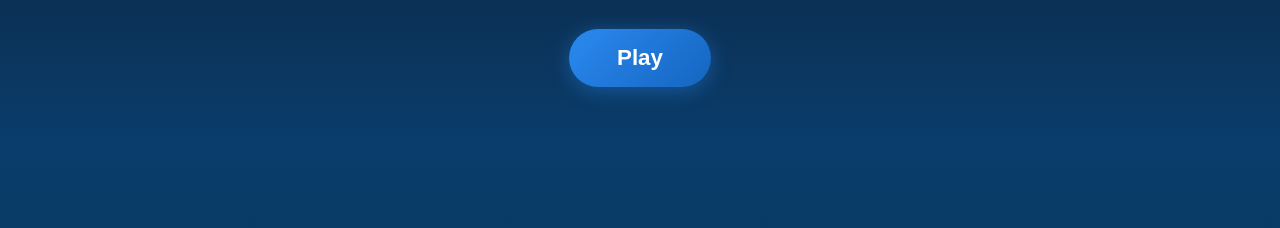
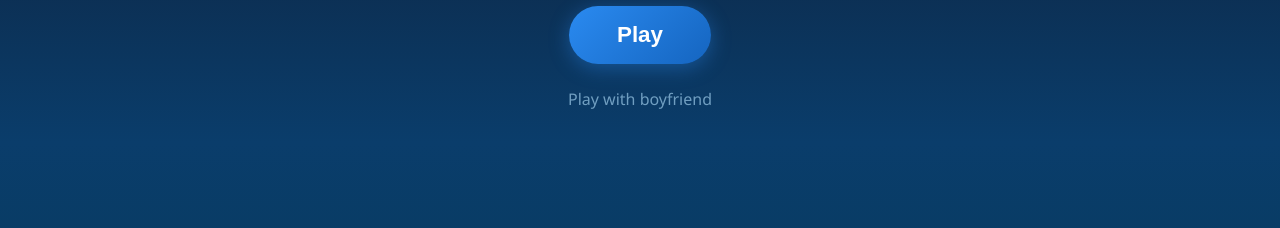
Before and after one commit to skypalovaa/snake-game-friend, a plain HTML site: page index.html in a window 1280 px wide. Shown: the part 418-646 px from the top of the page. Drawn offline with Linux system fonts and the light colour scheme.

Commit message:
Add link to boyfriend version on title screen
Co-Authored-By: Claude Opus 4.6 <noreply@anthropic.com>

```diff
--- a/index.html
+++ b/index.html
@@ -26,6 +26,11 @@ canvas { display: block; }
     transition: transform 0.2s, box-shadow 0.2s;
 }
 #play-btn:hover { transform: scale(1.05); box-shadow: 0 6px 30px rgba(42,138,240,0.6); }
+.switch-link {
+    margin-top: 1.5rem; color: #8ab8d8; font-size: 1rem;
+    text-decoration: none; opacity: 0.8; transition: opacity 0.2s;
+}
+.switch-link:hover { opacity: 1; text-decoration: underline; }
 </style>
 </head>
 <body>
@@ -33,6 +38,7 @@ canvas { display: block; }
     <h1>Fishing in Lofoten</h1>
     <p>Follow the cursor &bull; Eat the food &bull; Dodge the orcas</p>
     <button id="play-btn">Play</button>
+    <a class="switch-link" href="https://skypalovaa.github.io/snake-game/">Play with boyfriend</a>
 </div>
 <canvas id="game"></canvas>
 <script>
```
